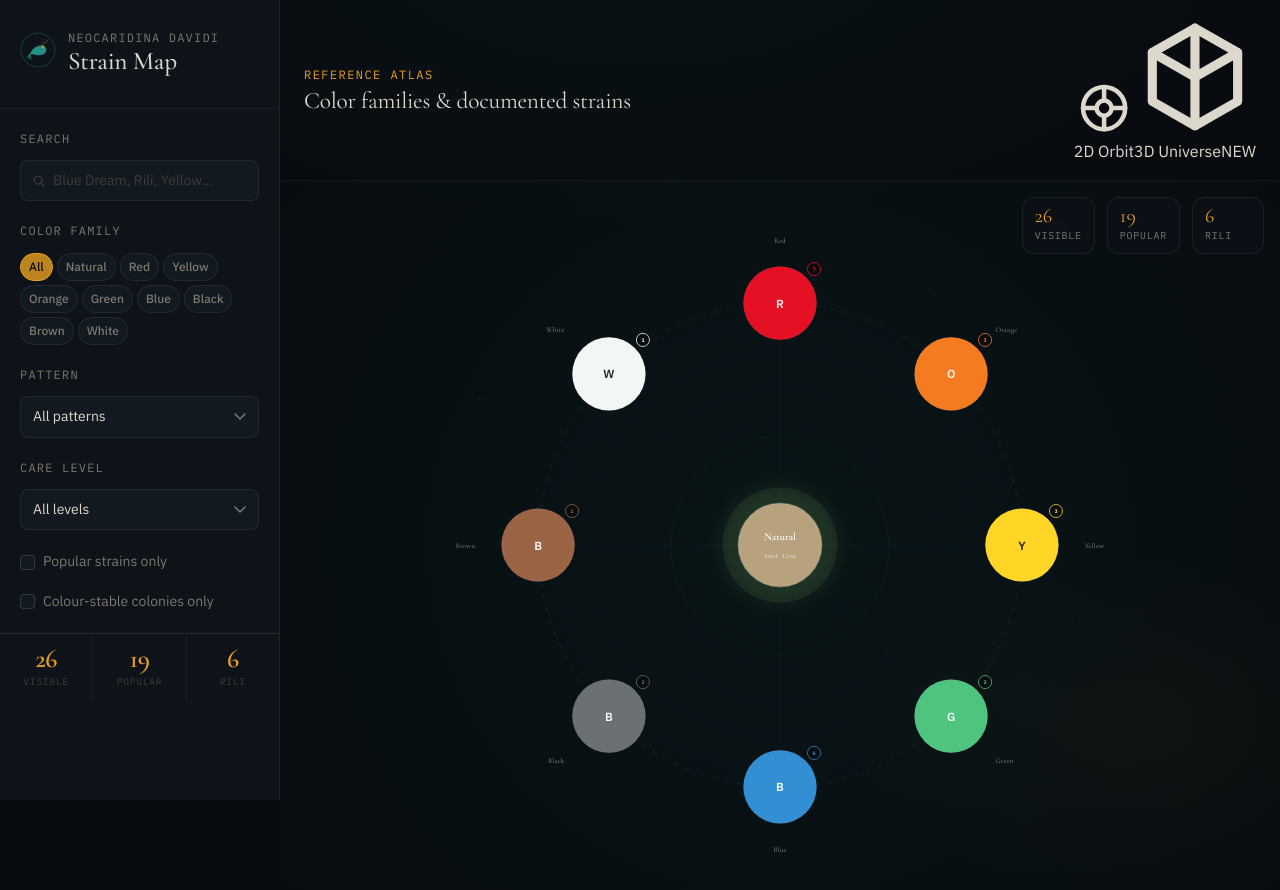
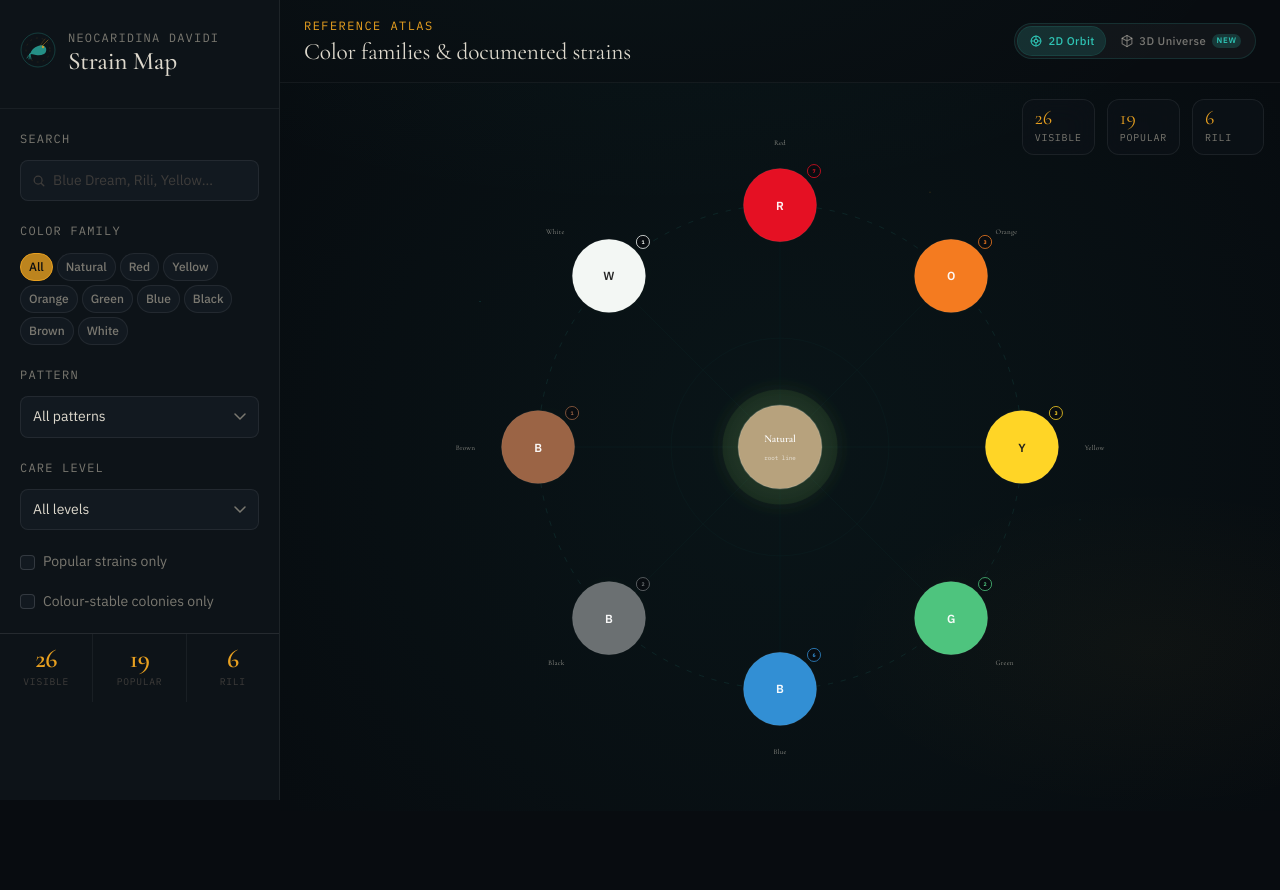
Before and after one commit to zy0x1337/shrimpverse, a React (Vite) app: page / in a window 1280 px wide. Shown: the top 890 px of the page. After the commit the page ends 811 px from the top, so only its background shows below. Built offline with nearby package versions, Linux system fonts and the light colour scheme.

Commit message:
chore: add universe.css import to styles.css + harden vercel.json for Three.js bundle

```diff
--- a/src/styles.css
+++ b/src/styles.css
@@ -1,4 +1,5 @@
 @import url('https://fonts.googleapis.com/css2?family=Cormorant+Garamond:ital,wght@0,300;0,400;0,500;0,600;0,700;1,300;1,400;1,500&family=IBM+Plex+Sans:wght@300;400;500;600&family=IBM+Plex+Mono:wght@400;500&display=swap');
+@import './components/3d/universe.css';
 
 :root {
   --bg: #080c10;
@@ -53,6 +54,9 @@
   --sidebar-w: 280px;
   --ease-out-expo: cubic-bezier(0.16, 1, 0.3, 1);
   --ease-spring: cubic-bezier(0.34, 1.56, 0.64, 1);
+  /* Universe 3D aliases — map local tokens to the shared CSS var names used in universe.css */
+  --radius-lg: var(--r-lg);
+  --radius-full: var(--r-full);
 }
 
 *, *::before, *::after { box-sizing: border-box; margin: 0; padding: 0; }
@@ -730,6 +734,22 @@ input, select { font: inherit; color: inherit; }
   .dialog-body {
     padding: var(--s4) var(--s4) calc(var(--s5) + env(safe-area-inset-bottom));
   }
+
+  /* 3D Universe mobile — canvas fills full height */
+  .universe-canvas-wrapper {
+    min-height: calc(100dvh - 73px);
+    border-radius: 0;
+  }
+
+  .universe-hud {
+    top: var(--s3);
+    right: var(--s3);
+  }
+
+  /* Compact toggle on mobile — hide text labels, keep icons */
+  .view-toggle-btn span:not(.view-toggle-badge) {
+    display: none;
+  }
 }
 
 @media (max-width: 640px) {
```
Also changed, not shown: vercel.json.
